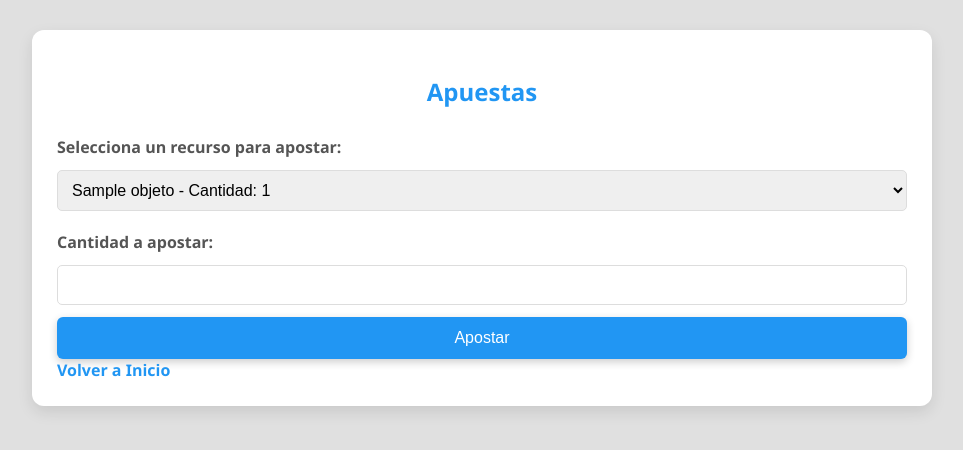
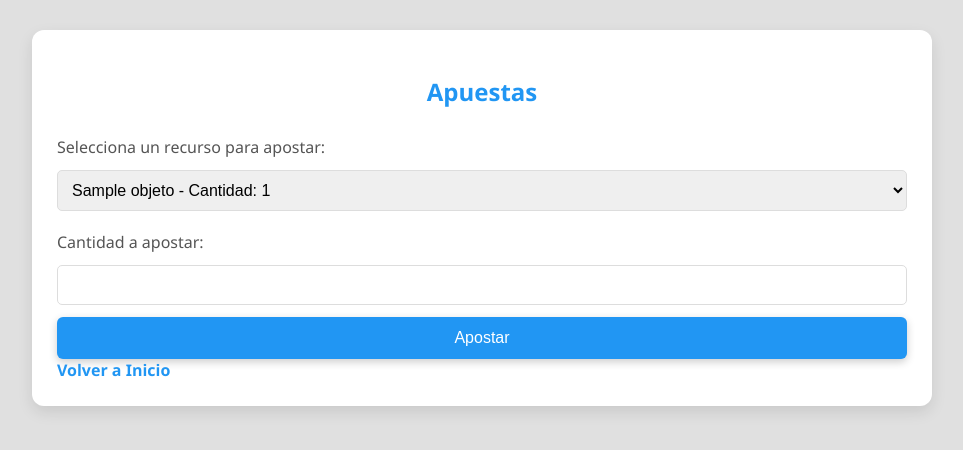
Before and after one commit to moriva01/proyecto_ingenieria_datos, a Flask app: page /apuestas in a window 1280 px wide. Shown: the top 450 px of the page, without its empty margins (158-1121 px from the left). Run offline with Flask 3, Linux system fonts and the light colour scheme; a user stored in the database is signed in; tables that the repository leaves empty hold one stand-in row (values such as "Sample post"); some libraries are stand-ins or nearby versions.

Commit message:
Update style.css

```diff
--- a/code/app/static/style.css
+++ b/code/app/static/style.css
@@ -7,7 +7,7 @@ body {
     padding: 0;
 }
 
-/* Encabezados */
+
 h2 {
     text-align: center;
     color: #2196F3;
@@ -75,7 +75,7 @@ form {
 }
 
 label {
-    font-weight: 600;
+
     margin-top: 8px;
     color: #555;
 }
```
